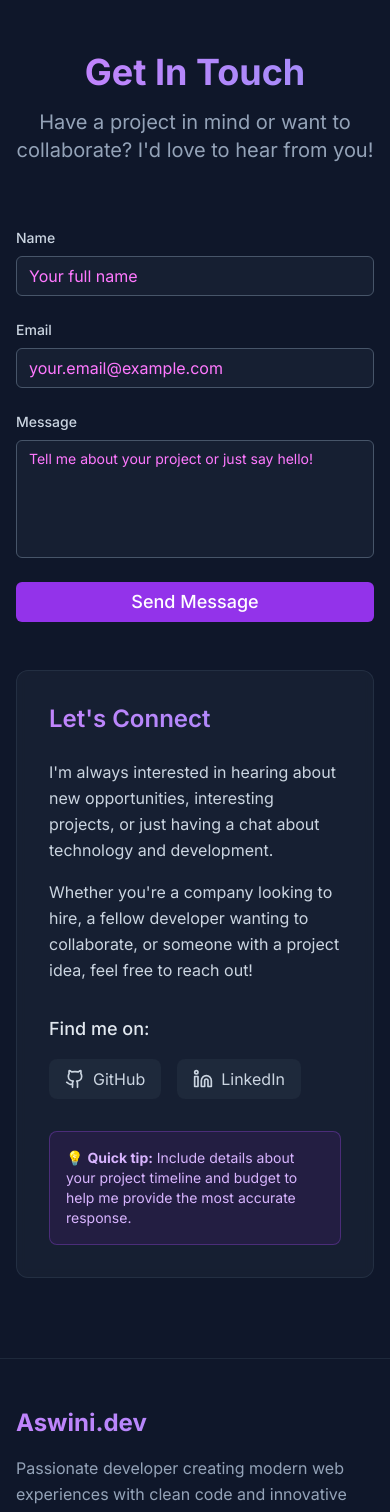
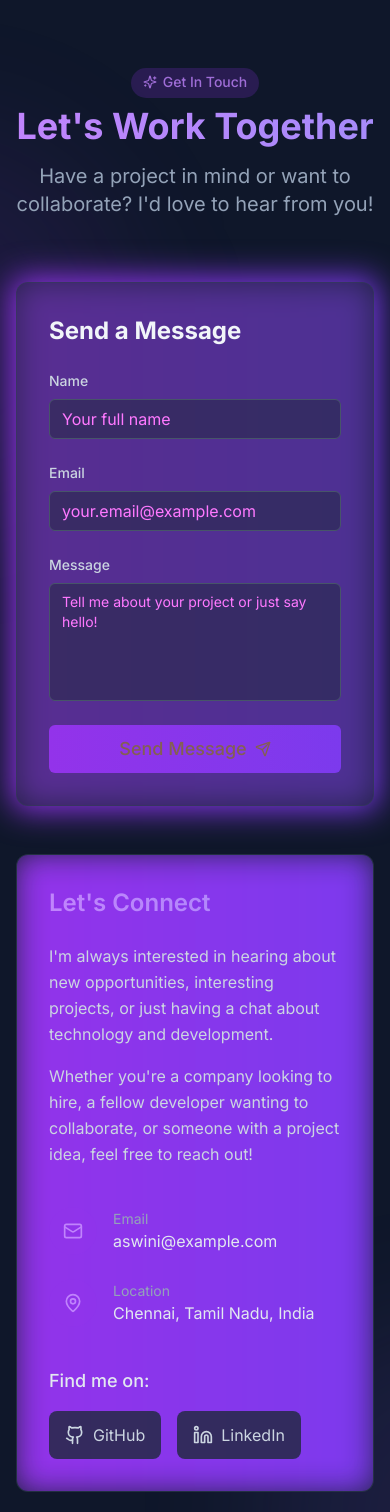
Before and after one commit to Aswini1008/aswini-portfolio, a React (Vite) app: page / in a window 390 px wide. Shown: the part 9420-10932 px from the top of the page. Built offline with nearby package versions, Linux system fonts and the light colour scheme.

Commit message:
Add contact section
Implement a fully responsive, animated contact section with a violet theme, dark/light mode support, and professional UI/UX using React, Vite, Tailwind CSS, and Framer Motion.

```diff
--- a/src/components/Contact.tsx
+++ b/src/components/Contact.tsx
@@ -4,8 +4,9 @@ import { motion } from 'framer-motion';
 import { Button } from '@/components/ui/button';
 import { Input } from '@/components/ui/input';
 import { Textarea } from '@/components/ui/textarea';
-import { Github, Linkedin } from 'lucide-react';
+import { Github, Linkedin, Mail, MapPin, Send, Sparkles } from 'lucide-react';
 import { useToast } from '@/hooks/use-toast';
+import { cn } from '@/lib/utils';
 
 const Contact = () => {
   const [formData, setFormData] = useState({
@@ -13,18 +14,23 @@ const Contact = () => {
     email: '',
     message: ''
   });
+  const [isSubmitting, setIsSubmitting] = useState(false);
   const { toast } = useToast();
 
-  const handleSubmit = (e: React.FormEvent) => {
+  const handleSubmit = async (e: React.FormEvent) => {
     e.preventDefault();
+    setIsSubmitting(true);
 
-    // Simulate form submission
+    // Simulate form submission delay
+    setTimeout(() => {
       toast({
         title: "Message sent successfully!",
         description: "Thank you for reaching out. I'll get back to you soon.",
       });
 
       setFormData({ name: '', email: '', message: '' });
+      setIsSubmitting(false);
+    }, 1500);
   };
 
   const handleChange = (e: React.ChangeEvent<HTMLInputElement | HTMLTextAreaElement>) => {
@@ -34,9 +40,38 @@ const Contact = () => {
     });
   };
 
+  // Animation variants
+  const containerVariants = {
+    hidden: { opacity: 0 },
+    show: {
+      opacity: 1,
+      transition: {
+        staggerChildren: 0.2,
+        delayChildren: 0.3
+      }
+    }
+  };
+
+  const itemVariants = {
+    hidden: { opacity: 0, y: 20 },
+    show: {
+      opacity: 1,
+      y: 0,
+      transition: {
+        type: "spring",
+        stiffness: 100,
+        damping: 15
+      }
+    }
+  };
+
   return (
-    <section id="contact" className="py-20">
-      <div className="section-container">
+    <section id="contact" className="py-24 relative overflow-hidden">
+      {/* Background decorations */}
+      <div className="absolute top-40 -left-64 w-96 h-96 bg-purple-600/10 rounded-full blur-3xl pointer-events-none" />
+      <div className="absolute bottom-20 -right-64 w-96 h-96 bg-violet-500/10 rounded-full blur-3xl pointer-events-none" />
+
+      <div className="section-container relative z-10">
         <motion.div
           initial={{ opacity: 0, y: 20 }}
           whileInView={{ opacity: 1, y: 0 }}
@@ -44,24 +79,68 @@ const Contact = () => {
           viewport={{ once: true }}
           className="text-center mb-16"
         >
-          <h2 className="text-4xl font-bold mb-4">
-            <span className="gradient-text">Get In Touch</span>
+          <motion.div
+            initial={{ scale: 0.95, opacity: 0 }}
+            whileInView={{ scale: 1, opacity: 1 }}
+            transition={{ duration: 0.5 }}
+            viewport={{ once: true }}
+            className="flex justify-center mb-2"
+          >
+            <span className="inline-block px-3 py-1 rounded-full bg-purple-600/20 text-purple-400 text-sm font-medium">
+              <motion.div
+                initial={{ opacity: 0 }}
+                animate={{ opacity: 1 }}
+                transition={{ repeat: Infinity, duration: 2, repeatType: "reverse" }}
+                className="inline-flex items-center gap-1.5"
+              >
+                <Sparkles className="w-3.5 h-3.5" />
+                <span>Get In Touch</span>
+              </motion.div>
+            </span>
+          </motion.div>
+
+          <h2 className="text-4xl md:text-5xl font-bold mb-4">
+            <span className="gradient-text">Let's Work Together</span>
           </h2>
-          <p className="text-xl text-slate-400 max-w-2xl mx-auto">
+
+          <motion.p
+            initial={{ opacity: 0, y: 10 }}
+            whileInView={{ opacity: 1, y: 0 }}
+            transition={{ duration: 0.6, delay: 0.2 }}
+            viewport={{ once: true }}
+            className="text-xl text-slate-400 max-w-2xl mx-auto"
+          >
             Have a project in mind or want to collaborate? I'd love to hear from you!
-          </p>
+          </motion.p>
         </motion.div>
 
         <div className="grid lg:grid-cols-2 gap-12 max-w-5xl mx-auto">
           {/* Contact Form */}
           <motion.div
-            initial={{ opacity: 0, x: -20 }}
-            whileInView={{ opacity: 1, x: 0 }}
-            transition={{ duration: 0.6, delay: 0.2 }}
+            variants={containerVariants}
+            initial="hidden"
+            whileInView="show"
             viewport={{ once: true }}
+            className="relative"
           >
+            <motion.div
+              initial={{ opacity: 0, scale: 0.95 }}
+              whileInView={{ opacity: 1, scale: 1 }}
+              transition={{ duration: 0.5 }}
+              viewport={{ once: true }}
+              className="absolute -inset-1 bg-gradient-to-r from-purple-600 to-violet-600 rounded-xl opacity-30 blur-lg group-hover:opacity-40 transition duration-500"
+            />
+
+            <motion.div
+              variants={itemVariants}
+              className="relative glass-effect rounded-xl p-8 md:p-10"
+            >
+              <h3 className="text-2xl font-bold mb-6">
+                Send a Message
+              </h3>
+
               <form onSubmit={handleSubmit} className="space-y-6">
-              <div>
+                <motion.div variants={itemVariants}>
                   <label htmlFor="name" className="block text-sm font-medium text-slate-300 mb-2">
                     Name
                   </label>
@@ -72,12 +151,12 @@ const Contact = () => {
                     required
                     value={formData.name}
                     onChange={handleChange}
-                  className="bg-slate-800/50 border-slate-600 focus:border-purple-400 text-slate-100"
+                    className="bg-slate-800/50 border-slate-600 focus:border-purple-400 text-slate-100 transition-all duration-300 focus:ring-2 focus:ring-purple-500/20"
                     placeholder="Your full name"
                   />
-              </div>
+                </motion.div>
 
-              <div>
+                <motion.div variants={itemVariants}>
                   <label htmlFor="email" className="block text-sm font-medium text-slate-300 mb-2">
                     Email
                   </label>
@@ -88,12 +167,12 @@ const Contact = () => {
                     required
                     value={formData.email}
                     onChange={handleChange}
-                  className="bg-slate-800/50 border-slate-600 focus:border-purple-400 text-slate-100"
+                    className="bg-slate-800/50 border-slate-600 focus:border-purple-400 text-slate-100 transition-all duration-300 focus:ring-2 focus:ring-purple-500/20"
                     placeholder="your.email@example.com"
                   />
-              </div>
+                </motion.div>
 
-              <div>
+                <motion.div variants={itemVariants}>
                   <label htmlFor="message" className="block text-sm font-medium text-slate-300 mb-2">
                     Message
                   </label>
@@ -104,29 +183,70 @@ const Contact = () => {
                     value={formData.message}
                     onChange={handleChange}
                     rows={5}
-                  className="bg-slate-800/50 border-slate-600 focus:border-purple-400 text-slate-100 resize-none"
+                    className="bg-slate-800/50 border-slate-600 focus:border-purple-400 text-slate-100 transition-all duration-300 focus:ring-2 focus:ring-purple-500/20 resize-none"
                     placeholder="Tell me about your project or just say hello!"
                   />
-              </div>
+                </motion.div>
 
+                <motion.div variants={itemVariants}>
                   <Button
                     type="submit"
-                className="w-full bg-purple-600 hover:bg-purple-700 text-white py-3 text-lg hover-lift"
+                    className={cn(
+                      "w-full py-6 text-lg relative overflow-hidden group bg-gradient-to-r from-purple-600 to-violet-600 hover:from-purple-500 hover:to-violet-500 transition-all duration-300",
+                      isSubmitting ? "opacity-80 cursor-not-allowed" : "hover-lift"
+                    )}
+                    disabled={isSubmitting}
                   >
-                Send Message
+                    <span className="relative z-10 flex items-center justify-center gap-2">
+                      {isSubmitting ? (
+                        <>
+                          <motion.div
+                            animate={{ rotate: 360 }}
+                            transition={{ duration: 1, repeat: Infinity, ease: "linear" }}
+                            className="w-5 h-5 border-2 border-white border-t-transparent rounded-full"
+                          />
+                          <span>Sending...</span>
+                        </>
+                      ) : (
+                        <>
+                          <span>Send Message</span>
+                          <Send className="w-5 h-5" />
+                        </>
+                      )}
+                    </span>
+                    <motion.div
+                      initial={{ left: "-100%" }}
+                      whileHover={{ left: "100%" }}
+                      transition={{ duration: 0.5 }}
+                      className="absolute inset-0 z-0 w-3/4 bg-gradient-to-r from-transparent via-white/20 to-transparent skew-x-12"
+                    />
                   </Button>
+                </motion.div>
               </form>
+            </motion.div>
           </motion.div>
 
           {/* Contact Information */}
           <motion.div
-            initial={{ opacity: 0, x: 20 }}
-            whileInView={{ opacity: 1, x: 0 }}
-            transition={{ duration: 0.6, delay: 0.4 }}
+            variants={containerVariants}
+            initial="hidden"
+            whileInView="show"
             viewport={{ once: true }}
             className="space-y-8"
           >
-            <div className="glass-effect p-8 rounded-xl">
+            <motion.div
+              variants={itemVariants}
+              className="glass-effect p-8 rounded-xl border border-slate-700/50 relative overflow-hidden group"
+            >
+              <motion.div
+                initial={{ opacity: 0, scale: 0.95 }}
+                whileInView={{ opacity: 1, scale: 1 }}
+                transition={{ duration: 0.5 }}
+                viewport={{ once: true }}
+                className="absolute -inset-1 bg-gradient-to-r from-purple-600 to-violet-600 rounded-xl opacity-20 blur-lg group-hover:opacity-40 transition duration-500"
+              />
+
+              <div className="relative">
                 <h3 className="text-2xl font-semibold mb-6 gradient-text">
                   Let's Connect
                 </h3>
@@ -143,17 +263,54 @@ const Contact = () => {
                   </p>
                 </div>
 
-              <div className="space-y-4">
+                <div className="space-y-6 mt-10">
+                  <motion.div
+                    whileHover={{ x: 5 }}
+                    transition={{ type: "spring", stiffness: 300 }}
+                    className="flex items-center gap-4"
+                  >
+                    <div className="flex-shrink-0 w-12 h-12 bg-purple-600/20 rounded-full flex items-center justify-center">
+                      <Mail className="w-5 h-5 text-purple-400" />
+                    </div>
+                    <div>
+                      <p className="text-sm text-slate-400">Email</p>
+                      <a
+                        href="mailto:aswini@example.com"
+                        className="text-slate-200 hover:text-purple-400 transition-colors"
+                      >
+                        aswini@example.com
+                      </a>
+                    </div>
+                  </motion.div>
+
+                  <motion.div
+                    whileHover={{ x: 5 }}
+                    transition={{ type: "spring", stiffness: 300 }}
+                    className="flex items-center gap-4"
+                  >
+                    <div className="flex-shrink-0 w-12 h-12 bg-purple-600/20 rounded-full flex items-center justify-center">
+                      <MapPin className="w-5 h-5 text-purple-400" />
+                    </div>
+                    <div>
+                      <p className="text-sm text-slate-400">Location</p>
+                      <p className="text-slate-200">
+                        Chennai, Tamil Nadu, India
+                      </p>
+                    </div>
+                  </motion.div>
+                </div>
+
+                <div className="mt-10">
                   <h4 className="text-lg font-medium text-slate-200 mb-4">Find me on:</h4>
 
-                <div className="flex space-x-4">
+                  <div className="flex gap-4">
                     <motion.a
                       href="https://github.com"
                       target="_blank"
                       rel="noopener noreferrer"
-                    whileHover={{ scale: 1.05 }}
-                    whileTap={{ scale: 0.95 }}
-                    className="flex items-center space-x-2 bg-slate-800 hover:bg-slate-700 px-4 py-2 rounded-lg transition-colors duration-200"
+                      whileHover={{ y: -5, backgroundColor: "#6b21a8" }}
+                      transition={{ type: "spring", stiffness: 400 }}
+                      className="flex items-center gap-2 bg-slate-800/80 hover:bg-purple-900 px-4 py-3 rounded-lg transition-colors duration-300"
                     >
                       <Github className="w-5 h-5 text-slate-300" />
                       <span className="text-slate-300">GitHub</span>
@@ -163,23 +320,34 @@ const Contact = () => {
                       href="https://linkedin.com"
                       target="_blank"
                       rel="noopener noreferrer"
-                    whileHover={{ scale: 1.05 }}
-                    whileTap={{ scale: 0.95 }}
-                    className="flex items-center space-x-2 bg-slate-800 hover:bg-slate-700 px-4 py-2 rounded-lg transition-colors duration-200"
+                      whileHover={{ y: -5, backgroundColor: "#6b21a8" }}
+                      transition={{ type: "spring", stiffness: 400 }}
+                      className="flex items-center gap-2 bg-slate-800/80 hover:bg-purple-900 px-4 py-3 rounded-lg transition-colors duration-300"
                     >
                       <Linkedin className="w-5 h-5 text-slate-300" />
                       <span className="text-slate-300">LinkedIn</span>
                     </motion.a>
                   </div>
                 </div>
+              </div>
+            </motion.div>
 
-              <div className="mt-8 p-4 bg-purple-900/20 rounded-lg border border-purple-500/30">
-                <p className="text-sm text-purple-300">
-                  💡 <strong>Quick tip:</strong> Include details about your project timeline and budget
-                  to help me provide the most accurate response.
+            <motion.div
+              variants={itemVariants}
+              className="p-6 rounded-xl bg-gradient-to-r from-purple-900/30 via-violet-800/30 to-purple-900/30 border border-purple-500/30"
+            >
+              <div className="flex gap-4 items-start">
+                <div className="flex-shrink-0 p-3 bg-purple-500/20 rounded-lg">
+                  <Sparkles className="w-5 h-5 text-purple-400" />
+                </div>
+                <div>
+                  <h4 className="text-lg font-medium text-purple-300 mb-2">Ready to collaborate?</h4>
+                  <p className="text-sm text-purple-200/80">
+                    Include details about your project timeline and budget for a faster response. I typically reply within 24-48 hours.
                   </p>
                 </div>
               </div>
+            </motion.div>
           </motion.div>
         </div>
       </div>
```
Lines whose indentation alone changed are shown as unchanged.
